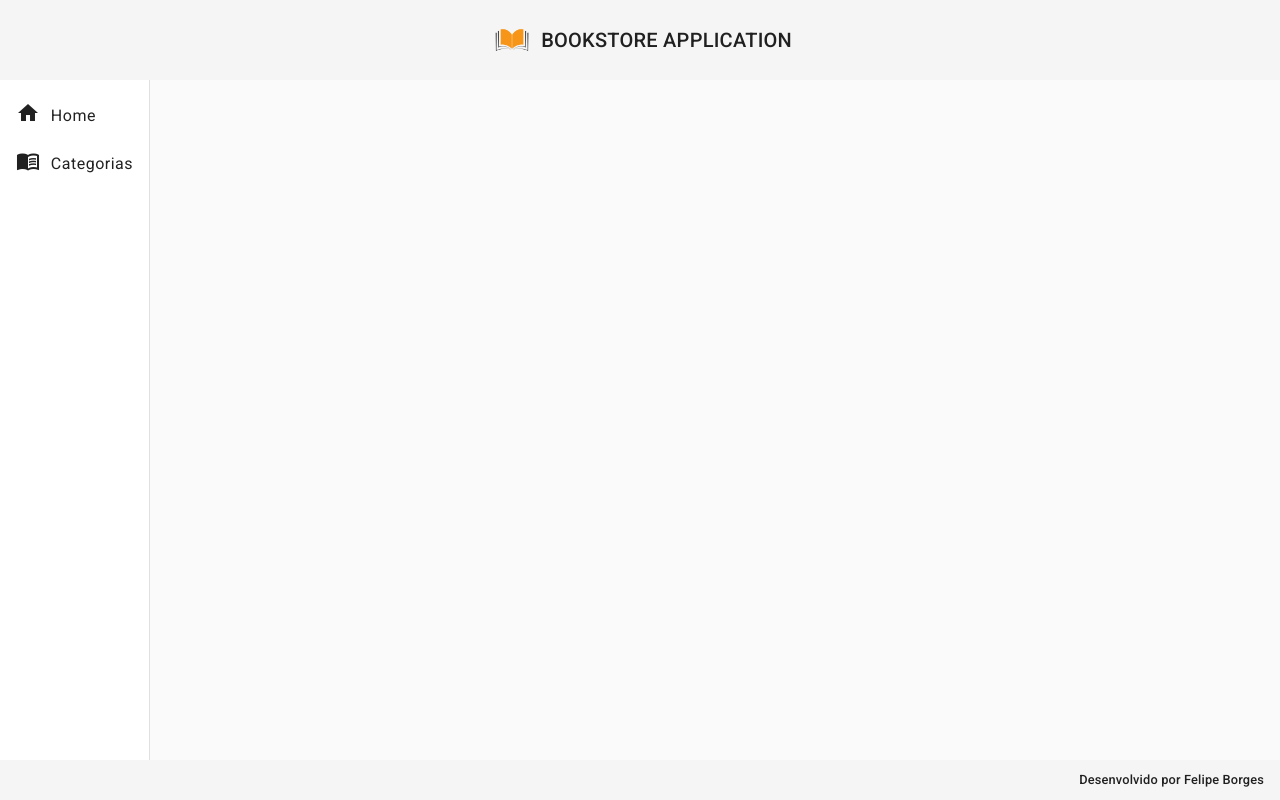
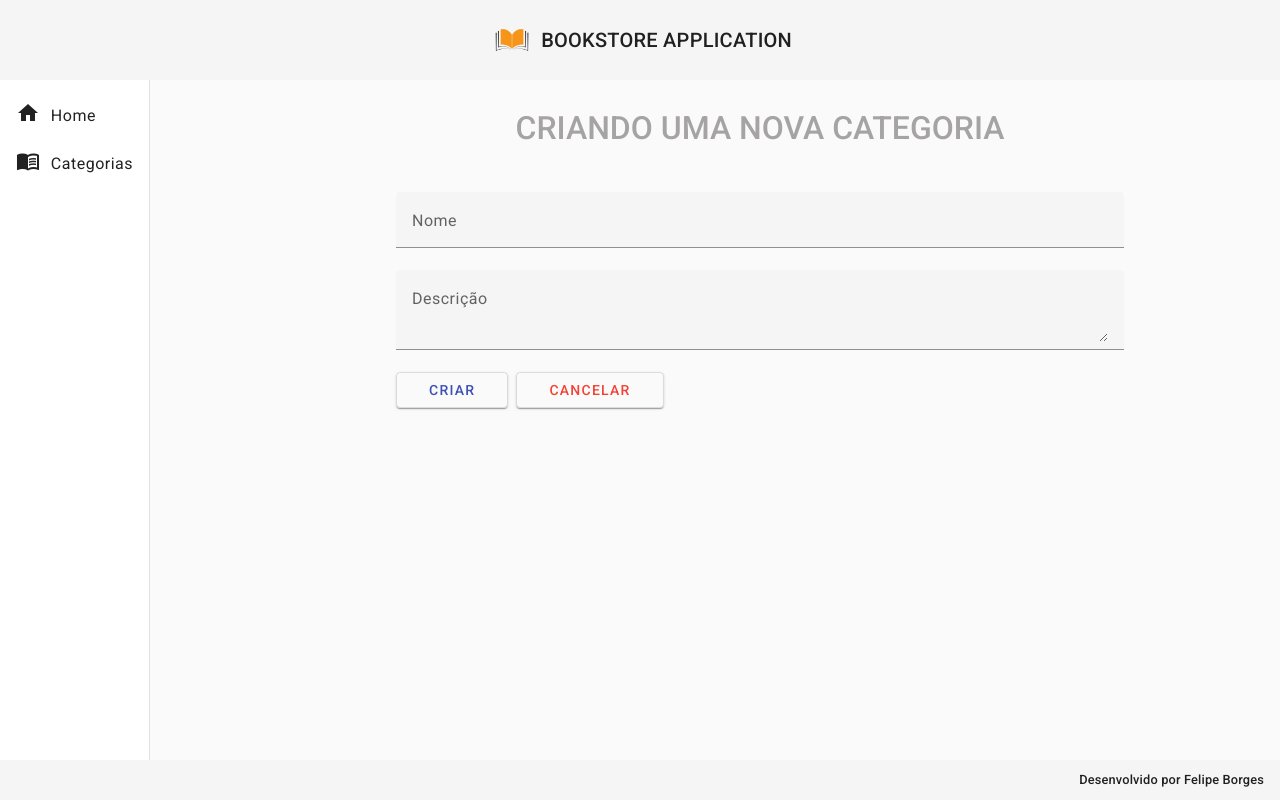
Before and after one commit to felipegbpr/angular-bookstore-front, an Angular app: page /categorias/create in a window 1280 px wide. Before the commit this address led to /. Built offline with nearby package versions, Linux system fonts and the light colour scheme.

Commit message:
Metodo CREATE implementado para Categoria

```diff
--- a/src/app/app-routing.module.ts
+++ b/src/app/app-routing.module.ts
@@ -2,6 +2,7 @@ import { NgModule } from '@angular/core';
 import { RouterModule, Routes } from '@angular/router';
 import { HomeComponent } from './components/views/home/home.component';
 import { CategoriaReadComponent } from './components/views/categoria/categoria-read/categoria-read.component';
+import { CategoriaCreateComponent } from './components/views/categoria/categoria-create/categoria-create.component';
 
 const routes: Routes = [
   {
@@ -11,6 +12,10 @@ const routes: Routes = [
   {
     path: 'categorias',
     component: CategoriaReadComponent
+  },
+  {
+    path: 'categorias/create',
+    component: CategoriaCreateComponent
   }
 ];
 
--- /dev/null
+++ b/src/app/components/views/categoria/categoria-create/categoria-create.component.css
@@ -0,0 +1,27 @@
+form {
+    text-align: center;
+    width: 70%;
+    margin: 2rem auto 0 auto;
+}
+
+h1 {
+    font-size: 2rem;
+    font-weight: 500;
+    margin-bottom: 3rem;
+    color: #a5a3a3;
+}
+
+.form {
+    width: 100%;
+}
+
+.buttons {
+    width: 100%;
+    text-align: start;
+}
+
+button {
+    margin-right: .5rem;
+    padding-right: 2rem;
+    padding-left: 2rem;
+}
--- /dev/null
+++ b/src/app/components/views/categoria/categoria-create/categoria-create.component.html
@@ -0,0 +1,19 @@
+<form>
+    <h1>CRIANDO UMA NOVA CATEGORIA</h1>
+
+    <mat-form-field class="form">
+        <mat-label>Nome</mat-label>
+        <input matInput [(ngModel)]="categoria.nome" type="text" name="nome" placeholder="Ex. Computação">
+    </mat-form-field>
+
+    <mat-form-field class="form">
+        <mat-label>Descrição</mat-label>
+        <textarea matInput [(ngModel)]="categoria.descricao" type="text" name="descricao" placeholder="Ex. Livros de Computação"></textarea>
+    </mat-form-field>
+
+    <div class="buttons">
+        <button (click)="create()" class="btn-categoria mat-elevation-z1" mat-stroked-button color="primary">CRIAR</button>
+        <button class="btn-categoria mat-elevation-z1" mat-stroked-button color="warn">CANCELAR</button>
+    </div>
+
+</form>
--- /dev/null
+++ b/src/app/components/views/categoria/categoria-create/categoria-create.component.ts
@@ -0,0 +1,33 @@
+import { Component } from '@angular/core';
+import { CategoriaService } from '../categoria.service';
+import { Categoria } from '../categoria.model';
+import { Router } from '@angular/router';
+
+@Component({
+  selector: 'app-categoria-create',
+  templateUrl: './categoria-create.component.html',
+  styleUrl: './categoria-create.component.css'
+})
+export class CategoriaCreateComponent {
+
+  categoria: Categoria = {
+    nome: '',
+    descricao: ''
+  }
+
+  constructor(private service: CategoriaService, private router: Router) {
+
+  }
+
+  create(): void {
+    this.service.create(this.categoria).subscribe(reposta => {
+      this.router.navigate(['categorias']);
+      this.service.mensagem('Categoria criada com sucesso!');
+    }, err => {
+      for(let i = 0; i < err.error.errors.length; i++) {
+        this.service.mensagem(err.error.errors[i].message);
+      }
+    });
+  }
+
+}
--- a/src/app/components/views/categoria/categoria-read/categoria-read.component.css
+++ b/src/app/components/views/categoria/categoria-read/categoria-read.component.css
@@ -10,7 +10,7 @@
 
 .title h1 {
     font-size: 2rem;
-    color: rgb(165, 163, 163);
+    color: #a5a3a3;
     font-weight: 500;
 }
 
--- a/src/app/components/views/categoria/categoria-read/categoria-read.component.html
+++ b/src/app/components/views/categoria/categoria-read/categoria-read.component.html
@@ -3,7 +3,7 @@
         <h1>Categoria</h1>
     </div>
 
-    <button class="btn-categoria mat-elevation-z1" mat-stroked-button color="primary">Nova Categoria</button>
+    <button class="btn-categoria mat-elevation-z1" (click)="navegarParaCategoriaCreate()"  mat-stroked-button color="primary">Nova Categoria</button>
 
     <div class="mat-elevation-z8 content-table">
       <table class="table" mat-table [dataSource]="categorias">
--- a/src/app/components/views/categoria/categoria-read/categoria-read.component.ts
+++ b/src/app/components/views/categoria/categoria-read/categoria-read.component.ts
@@ -1,6 +1,7 @@
 import { Component, OnInit } from '@angular/core';
 import { CategoriaService } from '../categoria.service';
 import { Categoria } from '../categoria.model';
+import { Router } from '@angular/router';
 
 @Component({
   selector: 'app-categoria-read',
@@ -13,7 +14,7 @@ export class CategoriaReadComponent implements OnInit {
 
   displayedColumns: string[] = ['id', 'nome', 'descricao', 'livros', 'acoes'];
 
-  constructor(private service: CategoriaService) {}
+  constructor(private service: CategoriaService, private router: Router) {}
 
   ngOnInit(){
     this.findAll();
@@ -26,4 +27,8 @@ export class CategoriaReadComponent implements OnInit {
     });
   }
 
+  navegarParaCategoriaCreate() {
+    this.router.navigate(["categorias/create"]);
+  }
+
 }
--- a/src/app/components/views/categoria/categoria.model.ts
+++ b/src/app/components/views/categoria/categoria.model.ts
@@ -1,5 +1,5 @@
 export interface Categoria {
-    id: String;
+    id?: String;
     nome: String;
     descricao: String;
 }
--- a/src/app/components/views/categoria/categoria.service.ts
+++ b/src/app/components/views/categoria/categoria.service.ts
@@ -3,6 +3,7 @@ import { Injectable } from '@angular/core';
 import { Observable } from 'rxjs';
 import { Categoria } from './categoria.model';
 import { environment } from '../../../../environments/environments';
+import { MatSnackBar } from '@angular/material/snack-bar';
 
 @Injectable({
   providedIn: 'root'
@@ -11,10 +12,23 @@ export class CategoriaService {
 
   baseUrl: String = environment.baseUrl;
 
-  constructor(private http: HttpClient) { }
+  constructor(private http: HttpClient, private _snack: MatSnackBar) { }
 
   findAll():Observable<Categoria[]> {
     const url = `${this.baseUrl}/categorias`;
     return this.http.get<Categoria[]>(url);
   }
+
+  create( categoria: Categoria): Observable<Categoria> {
+    const url = `${this.baseUrl}/categorias`;
+    return this.http.post<Categoria>(url, categoria);
+  }
+
+  mensagem(str: string): void {
+    this._snack.open(`${str}`, 'OK', {
+      horizontalPosition: 'center',
+      verticalPosition: 'top',
+      duration: 3000
+    });
+  }
 }
```
Also changed, not shown: src/app/app.module.ts (+9 -1 lines).
